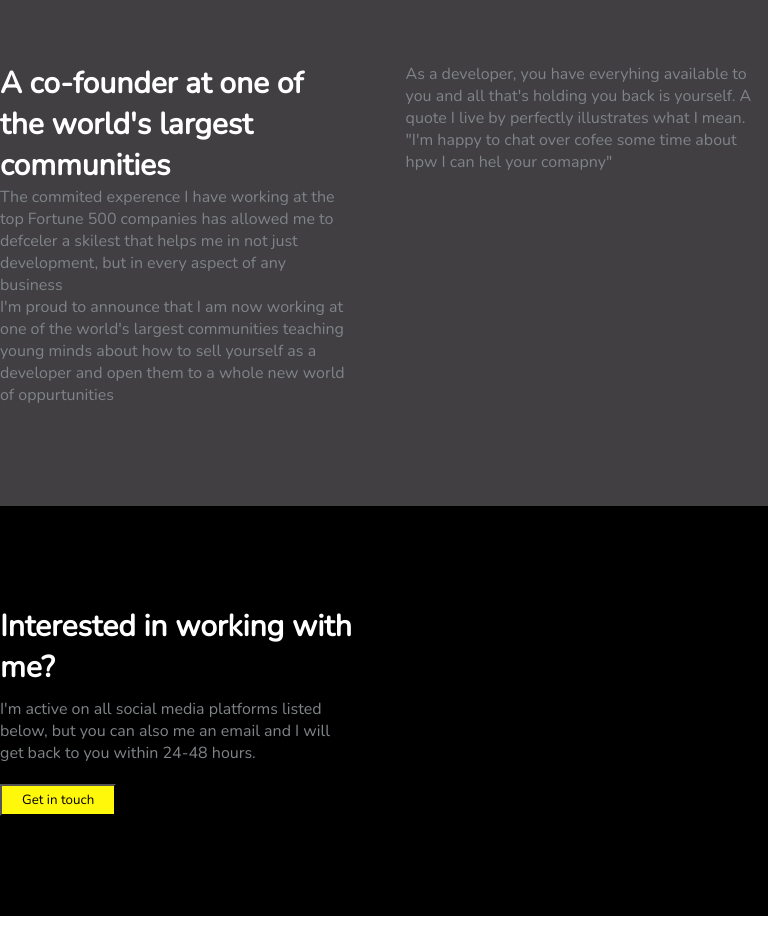
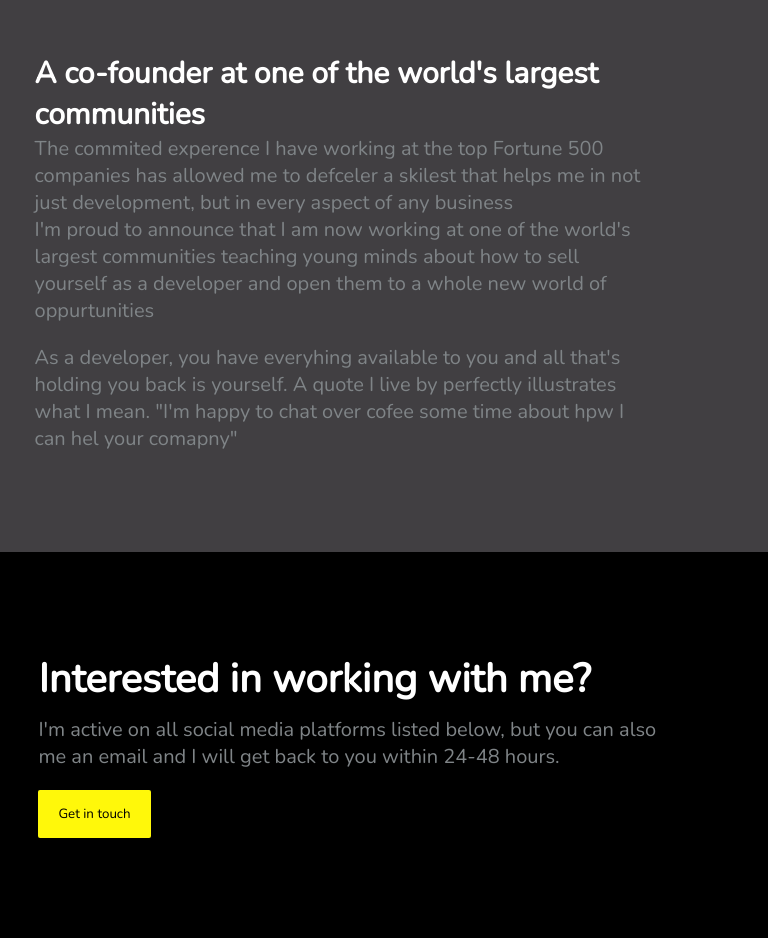
Before and after one commit to arunprasath13/Web-Developer-Portfolio, a plain HTML site: page index.html in a window 768 px wide. Shown: the part 1860-2798 px from the top of the page. Before the commit the page ends 2776 px from the top, so only its background shows below. Drawn offline with nearby package versions, Linux system fonts and the light colour scheme.

Commit message:
Added some css stuff

```diff
--- a/style.css
+++ b/style.css
@@ -170,6 +170,9 @@
     padding: 5px 20px;
     background-color: #FFF80A;
     margin-top: 20px;
+    outline: none;
+    border: none;
+    border-radius: 2px;
 }
 
 #menu {
@@ -200,8 +203,9 @@
     }
 
     .moto p{
+        margin:0 auto;
         text-align: center;
-        width:100%;
+        width:90%;
     }
     .inside-sponsers-section{
         width:60%;
@@ -229,4 +233,45 @@
     .inside-link-section .right-part-of-link-section a{
         font-size:40px;
     }
+
+    .inside-quotes-section{
+        display: flex;
+        flex-direction: column;
+        width:90%;
+    }
+    .inside-quotes-section .left-part-of-quotes-section{
+        width:90%;
+        margin: 0 auto;
+        text-align: left;
+    }
+    .inside-quotes-section .right-part-of-quotes-section{
+        width:90%;
+        margin: 0 auto;
+        text-align: left;
+        margin-top: 20px;
+    }
+
+    .inside-quotes-section .left-part-of-quotes-section p{
+        font-size:20px;
+        text-align: left;
+    }
+    .inside-quotes-section .right-part-of-quotes-section p{
+        font-size:20px;
+    }
+
+    .inside-work-section{
+        width:90%;
+        margin:0 auto;
+        text-align: left;
+    }
+    .inside-work-section h3{
+        font-size:40px;
+    }
+    .inside-work-section p{
+        font-size: 20px;
+    }
+    .inside-work-section button{
+        padding:15px 20px;
+        border-radius: 2px;
+    }
 }
```
